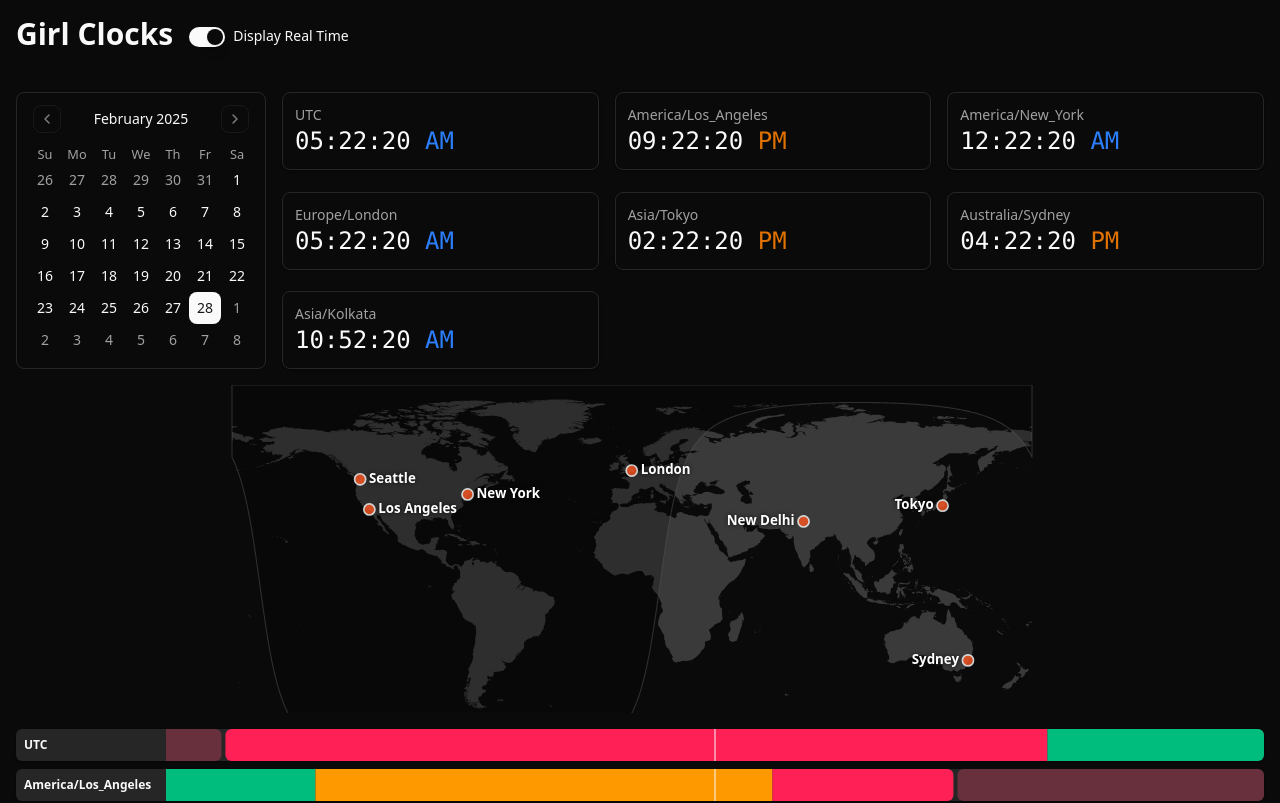
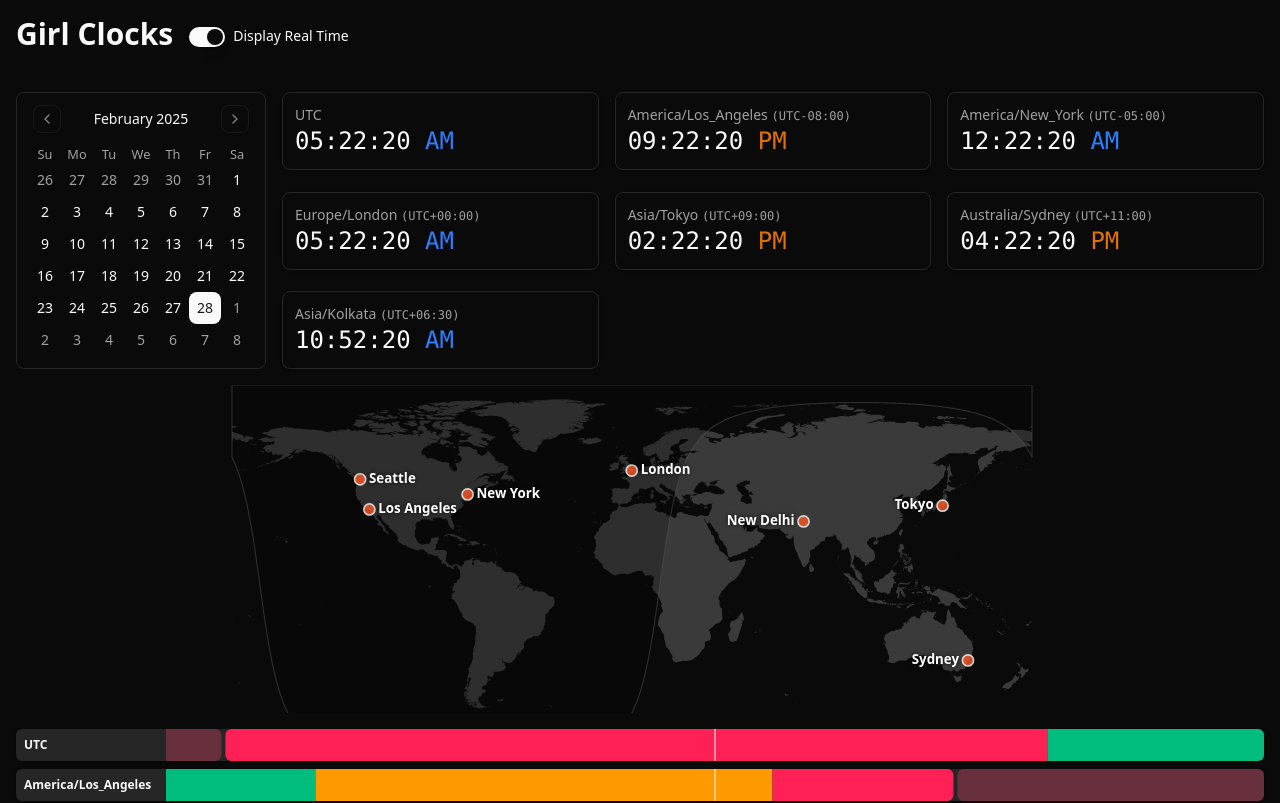
Before and after one commit to emmachase/clocks, a React (Vite) app: page / in a window 1280 px wide. Shown: the top 803 px of the page. Built offline with nearby package versions, Linux system fonts and the light colour scheme.

Commit message:
Add UTC offset display for timezones in Clocks component

```diff
--- a/src/components/Clocks.tsx
+++ b/src/components/Clocks.tsx
@@ -5,6 +5,27 @@ import { cn } from '@/lib/utils';
 
 function isPM(date: Date) {
   return date.getHours() >= 12;
+}
+
+/**
+ * Get the UTC offset for a timezone in the format "+HH:MM" or "-HH:MM"
+ * Returns empty string for UTC timezone
+ */
+function getUTCOffset(timezone: string, date: Date): string {
+  // Return empty string for UTC timezone
+  if (timezone === 'UTC') {
+    return '';
+  }
+
+  const tzDate = new TZDate(date, timezone);
+  // Get offset in minutes
+  const offsetInMinutes = tzDate.getTimezoneOffset();
+  // Convert to hours and minutes
+  const hours = Math.abs(Math.floor(offsetInMinutes / 60));
+  const minutes = Math.abs(offsetInMinutes % 60);
+  // Format with sign and padding
+  const sign = offsetInMinutes <= 0 ? '+' : '-'; // Note: getTimezoneOffset returns negative for timezones ahead of UTC
+  return `${sign}${hours.toString().padStart(2, '0')}:${minutes.toString().padStart(2, '0')}`;
 }
 
 interface TimezonesProps {
@@ -16,16 +37,22 @@ export default function Clocks({ timezones, time, ...props }: TimezonesProps & R
   return (
     <div {...props}>
       <div className="grid h-full gap-4 md:grid-cols-2 lg:grid-cols-3 content-between">
-        {timezones.map((timezone) => (
+        {timezones.map((timezone) => {
+          const utcOffset = getUTCOffset(timezone, time);
+
+          return (
             <div key={timezone} className="p-3 border rounded-md bg-card shadow-sm text-center md:text-left">
-            <div className="text-sm text-muted-foreground">{timezone}</div>
+              <div className="text-sm text-muted-foreground">
+                {timezone} {utcOffset && <span className="text-xs font-mono">(UTC{utcOffset})</span>}
+              </div>
               <div className="text-2xl font-mono">
                 {format(new TZDate(time, timezone), 'hh:mm:ss')}
                 {" "}
                 {isPM(new TZDate(time, timezone)) ? <span className="text-amber-600">PM</span> : <span className="text-blue-500">AM</span>}
               </div>
             </div>
-        ))}
+          );
+        })}
       </div>
     </div>
   );
```
Lines whose indentation alone changed are shown as unchanged.
